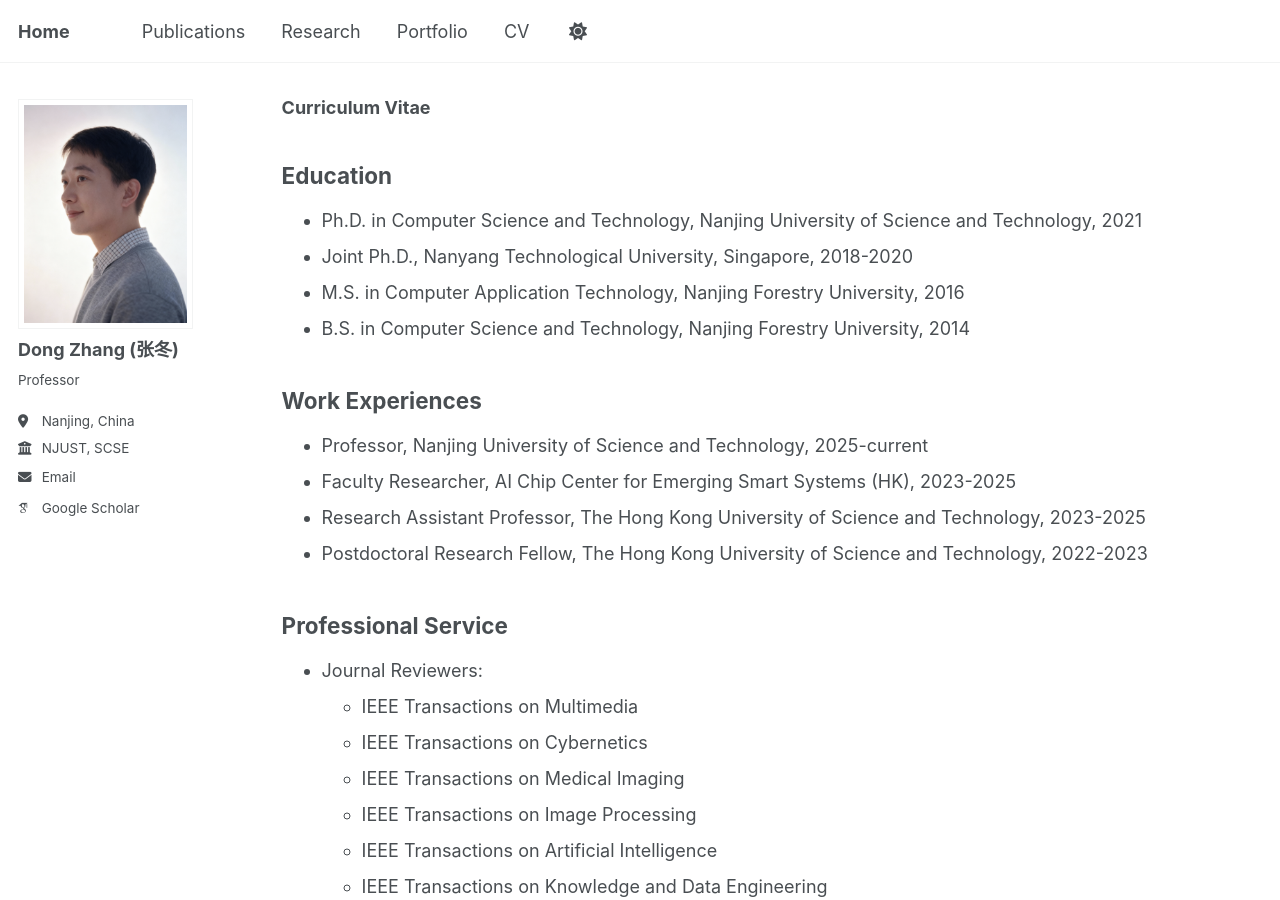
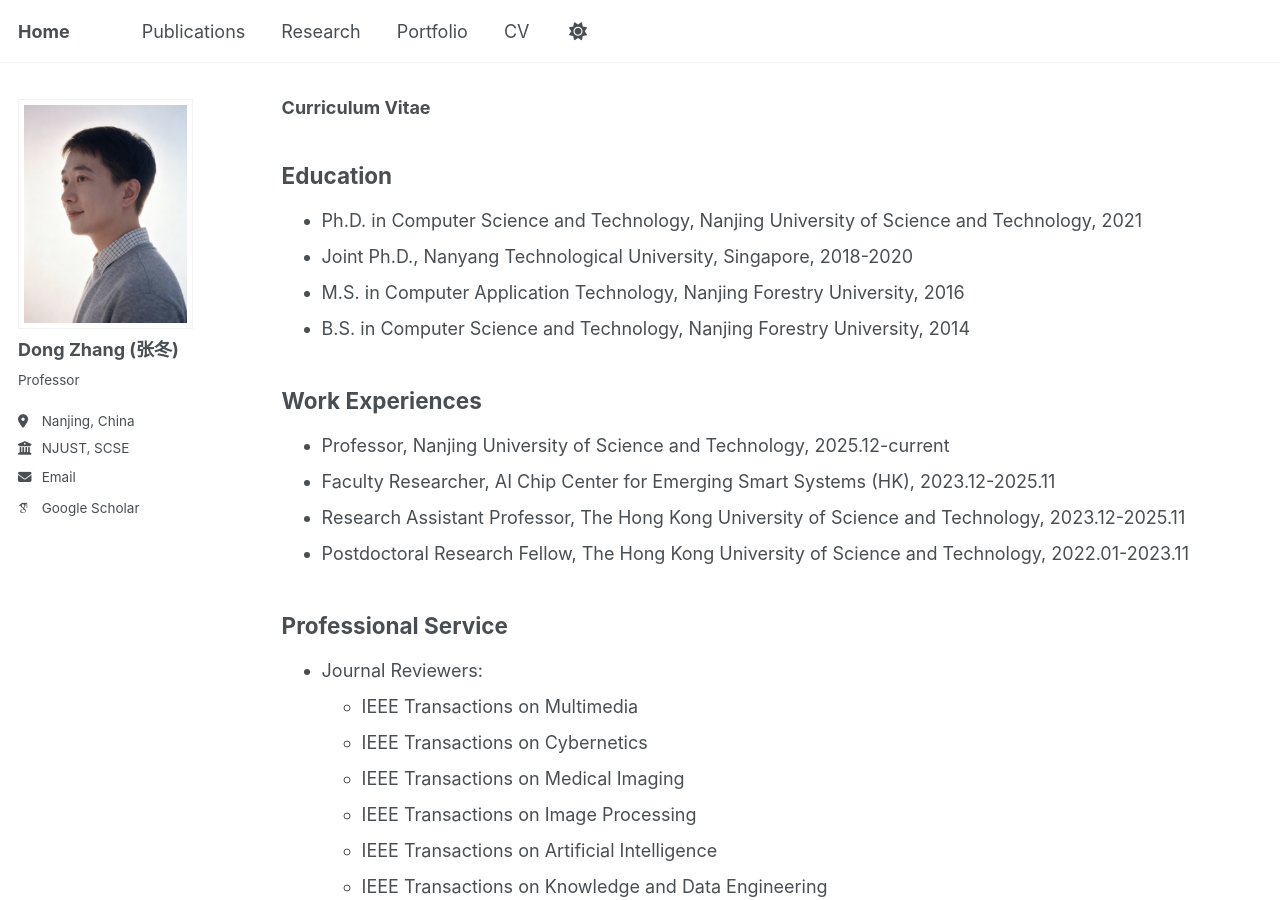
Before and after one commit to dongzhang89/dongzhang89.github.io, a Jekyll site: the page built from _pages/cv.md, in a window 1280 px wide and 900 px high. Built offline with Jekyll 4.4.1, drawn with Linux system fonts in a browser that asks for light colours; some web fonts are replaced; our own code applies the rules of GitHub Pages for plain Markdown files; a script that is not in the unit is left out.

Commit message:
Update cv.md

```diff
--- a/_pages/cv.md
+++ b/_pages/cv.md
@@ -43,10 +43,10 @@ Education
 
 Work Experiences
 ---
-* Professor, Nanjing University of Science and Technology, 2025-current
-* Faculty Researcher, AI Chip Center for Emerging Smart Systems (HK), 2023-2025
-* Research Assistant Professor, The Hong Kong University of Science and Technology, 2023-2025
-* Postdoctoral Research Fellow, The Hong Kong University of Science and Technology, 2022-2023
+* Professor, Nanjing University of Science and Technology, 2025.12-current
+* Faculty Researcher, AI Chip Center for Emerging Smart Systems (HK), 2023.12-2025.11
+* Research Assistant Professor, The Hong Kong University of Science and Technology, 2023.12-2025.11
+* Postdoctoral Research Fellow, The Hong Kong University of Science and Technology, 2022.01-2023.11
 
 Professional Service
 ---
```
